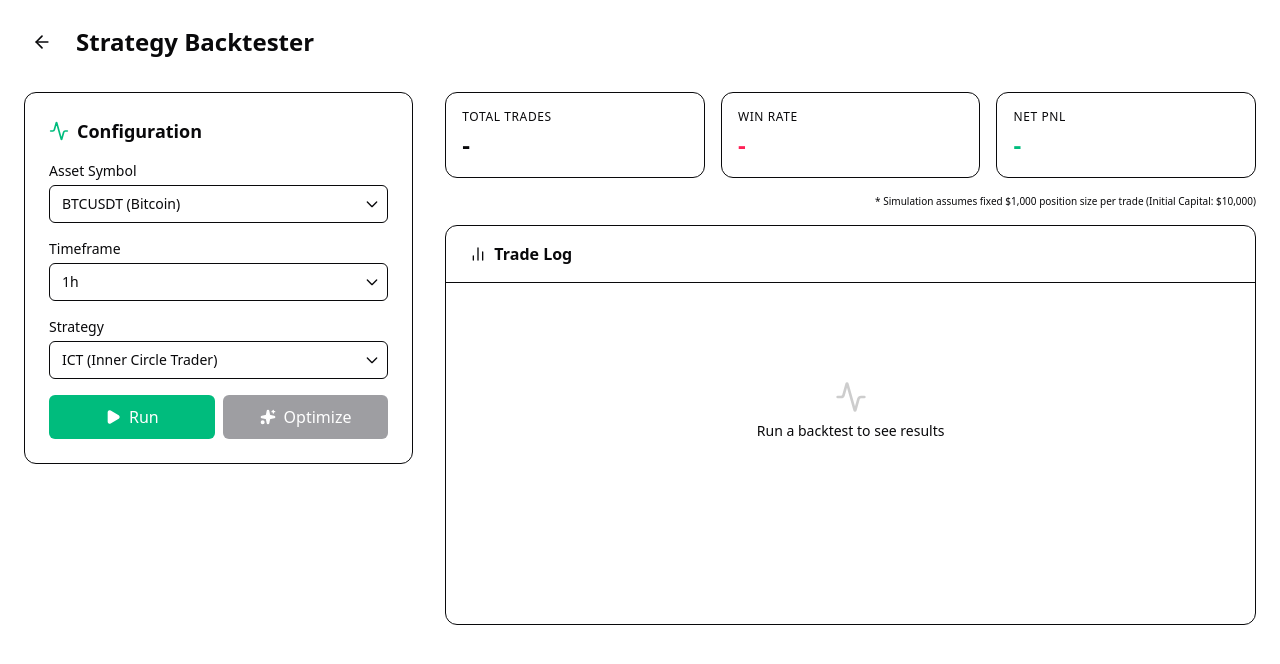
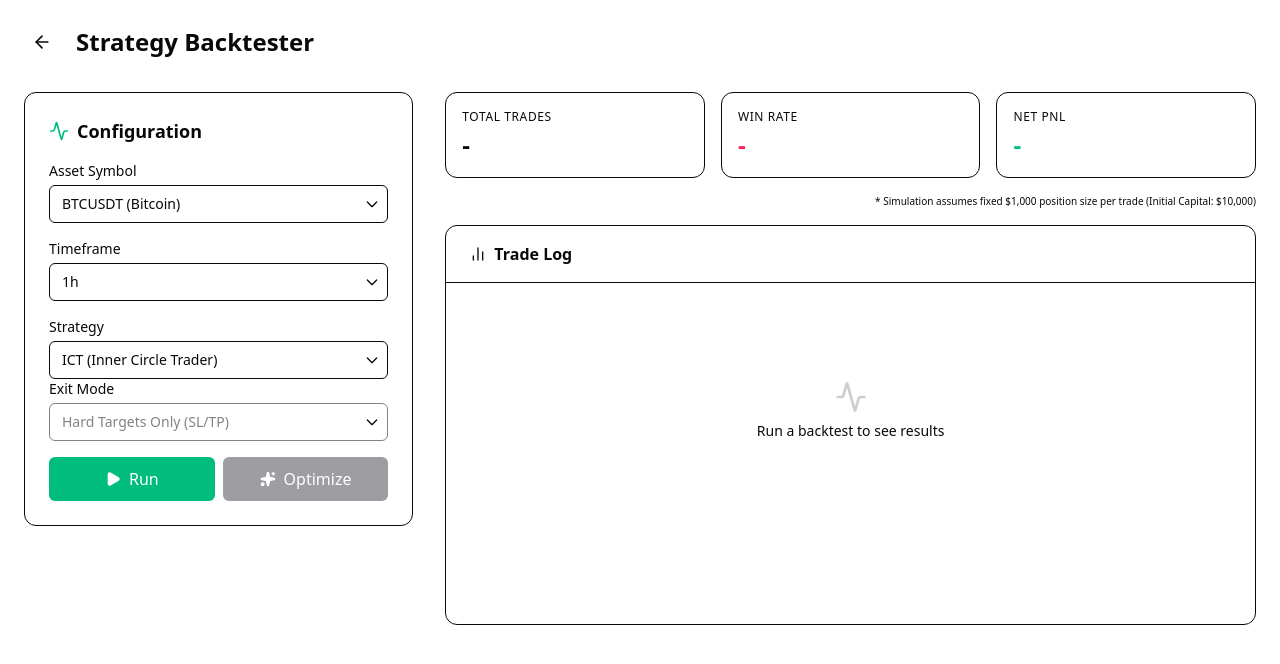
Before and after one commit to bobbybenice/coin-bob, a Next.js app: page /backtest in a window 1280 px wide. Shown: the top 664 px of the page. Built offline with nearby package versions, Linux system fonts and the light colour scheme.

Commit message:
add hard/soft exit dropdown to backtester

```diff
--- a/app/backtest/page.tsx
+++ b/app/backtest/page.tsx
@@ -36,6 +36,7 @@ function BacktestContent() {
     const [isOptimizing, setIsOptimizing] = useState(false);
     const [optimizationResults, setOptimizationResults] = useState<OptimizationResult[] | null>(null);
     const [customParams, setCustomParams] = useState<RSIMFIOptions | null>(null);
+    const [enableSoftExit, setEnableSoftExit] = useState(false);
 
     const handleRunBacktest = async (overrideParams?: RSIMFIOptions) => {
         setIsLoading(true);
@@ -55,7 +56,7 @@ function BacktestContent() {
             // Run Backtest
             let strategyFn = strategyICT;
             if (strategy === 'RSI_MFI') {
-                const params = overrideParams || customParams || {};
+                const params = overrideParams || { ...customParams, enableSoftExit };
                 strategyFn = (c) => strategyRSIMFI(c, params);
             }
 
@@ -168,6 +169,24 @@ function BacktestContent() {
                                         <svg className="w-4 h-4" fill="none" stroke="currentColor" viewBox="0 0 24 24"><path strokeLinecap="round" strokeLinejoin="round" strokeWidth="2" d="M19 9l-7 7-7-7"></path></svg>
                                     </div>
                                 </div>
+
+                                <div>
+                                    <label className="block text-sm font-medium text-muted-foreground mb-1">Exit Mode</label>
+                                    <div className="relative">
+                                        <select
+                                            value={enableSoftExit ? 'SOFT' : 'HARD'}
+                                            onChange={(e) => setEnableSoftExit(e.target.value === 'SOFT')}
+                                            disabled={strategy !== 'RSI_MFI'}
+                                            className={`w-full bg-background border border-border rounded-md px-3 py-2 text-sm focus:ring-1 focus:ring-emerald-500 outline-none appearance-none ${strategy !== 'RSI_MFI' ? 'opacity-50 cursor-not-allowed' : ''}`}
+                                        >
+                                            <option value="HARD">Hard Targets Only (SL/TP)</option>
+                                            <option value="SOFT">Allow Soft Exits (Strategy)</option>
+                                        </select>
+                                        <div className="absolute inset-y-0 right-0 flex items-center px-2 pointer-events-none text-muted-foreground">
+                                            <svg className="w-4 h-4" fill="none" stroke="currentColor" viewBox="0 0 24 24"><path strokeLinecap="round" strokeLinejoin="round" strokeWidth="2" d="M19 9l-7 7-7-7"></path></svg>
+                                        </div>
+                                    </div>
+                                </div>
                             </div>
 
                             <div className="grid grid-cols-2 gap-2">
@@ -221,6 +240,7 @@ function BacktestContent() {
                                             <button
                                                 onClick={() => {
                                                     setCustomParams(res.params);
+                                                    setEnableSoftExit(res.params.enableSoftExit || false);
                                                     handleRunBacktest(res.params);
                                                 }}
                                                 className="p-1.5 hover:bg-white/10 rounded-md transition-colors text-indigo-400 hover:text-white"
```
